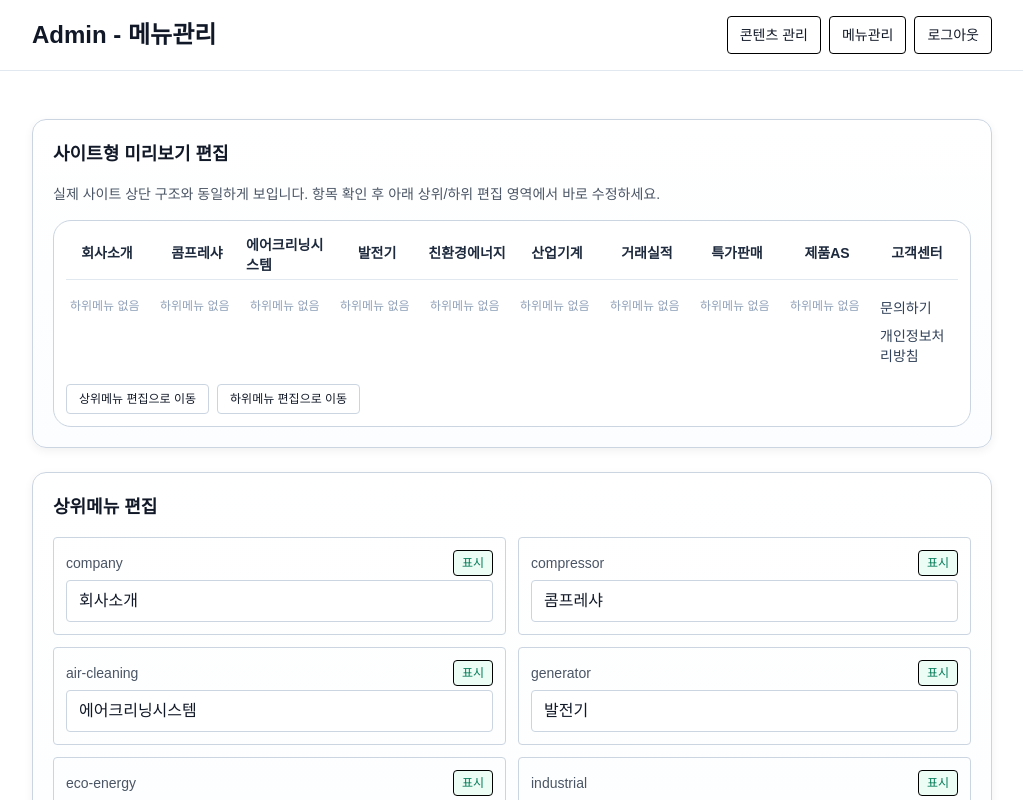
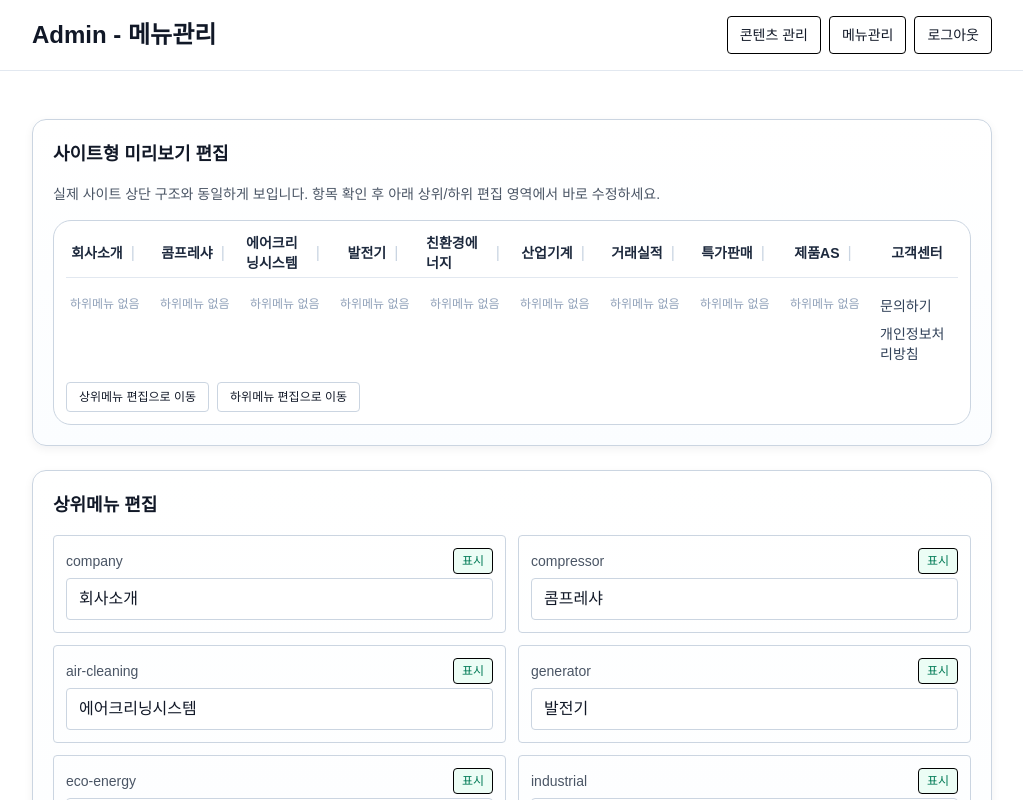
Before and after one commit to gyubot17-stack/mart-web, a Next.js app: page /admin/menu in a window 1280 px wide. Shown: the top 800 px of the page, without its empty margins (128-1151 px from the left). Built offline with nearby package versions, Linux system fonts and the light colour scheme; no server answers.

Commit message:
style(menu): add pipe separators between top-menu items in preview

```diff
--- a/src/app/admin/menu/page.tsx
+++ b/src/app/admin/menu/page.tsx
@@ -206,9 +206,10 @@ export default function AdminMenuPage() {
                     className="grid gap-x-2 border-b border-slate-200 pb-1"
                     style={{ gridTemplateColumns: `repeat(${Math.max(visibleSections.length, 1)}, minmax(0, 1fr))` }}
                   >
-                    {visibleSections.map((sec) => (
-                      <div key={`preview-top-${sec.key}`} className="min-w-0">
-                        <span className="h-10 w-full inline-flex items-center justify-center text-sm font-semibold text-slate-800">{menuLabels[sec.key] ?? sec.label}</span>
+                    {visibleSections.map((sec, idx) => (
+                      <div key={`preview-top-${sec.key}`} className="min-w-0 flex items-center justify-center">
+                        <span className="h-10 inline-flex items-center justify-center text-sm font-semibold text-slate-800">{menuLabels[sec.key] ?? sec.label}</span>
+                        {idx < visibleSections.length - 1 ? <span className="px-2 text-slate-300">|</span> : null}
                       </div>
                     ))}
                   </div>
```
